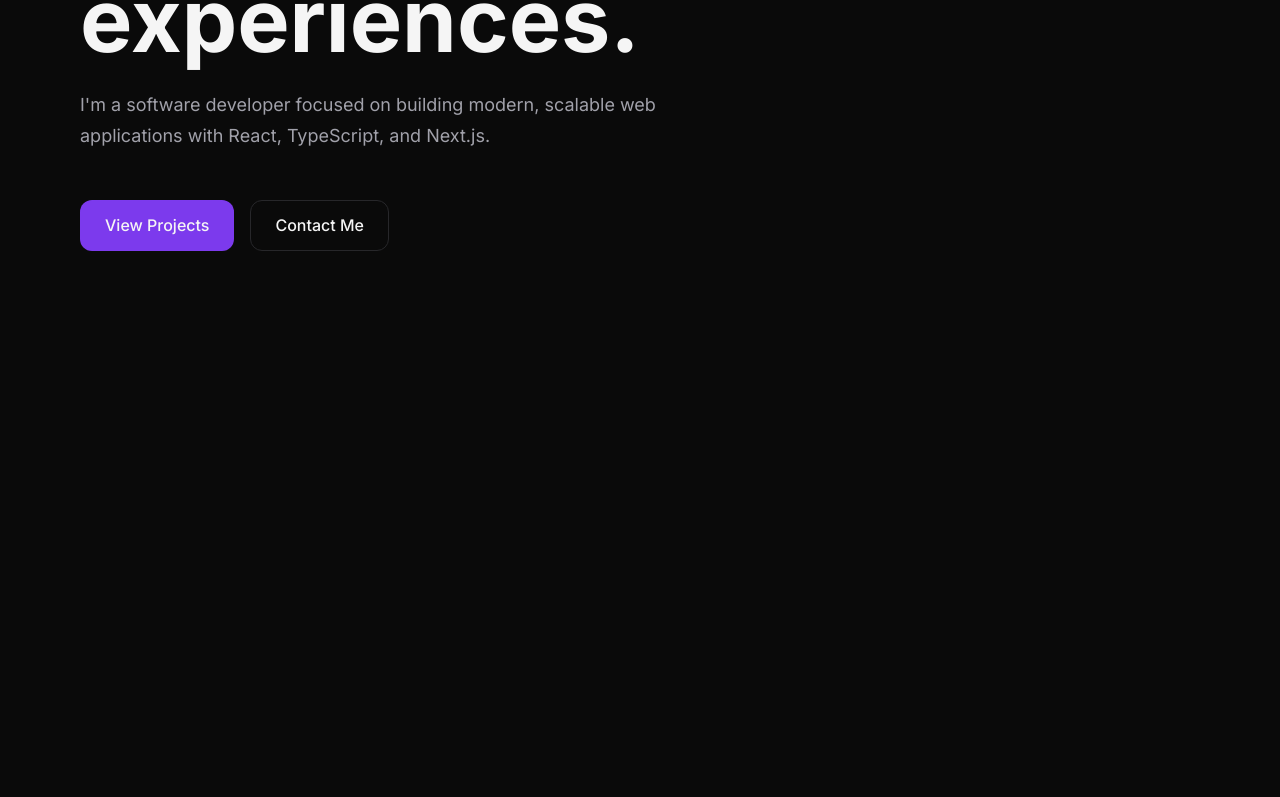
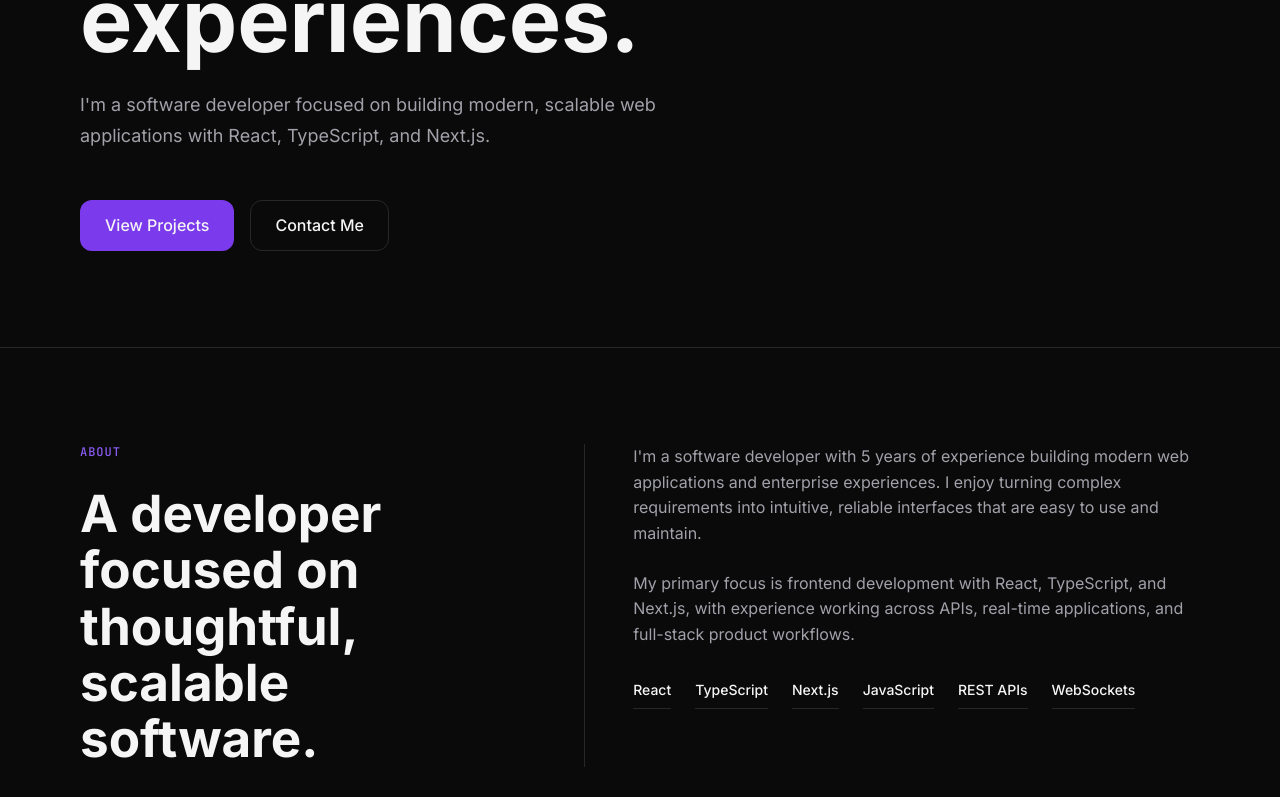
Before and after one commit to Prachi24599/my-portfolio, a React (Vite) app: page / in a window 1280 px wide. Shown: the part 505-1302 px from the top of the page. Before the commit the page ends 852 px from the top, so only its background shows below. Built offline with nearby package versions, Linux system fonts and the light colour scheme.

Commit message:
about_us section added

```diff
--- a/src/App.tsx
+++ b/src/App.tsx
@@ -1,4 +1,5 @@
 import Navbar from './components/Navbar'
+import About from './sections/About'
 import Hero from './sections/Hero'
 
 function App() {
@@ -7,6 +8,7 @@ function App() {
       <Navbar />
       <main className="app">
         <Hero />
+        <About />
       </main>
     </>
   )
--- /dev/null
+++ b/src/sections/About.css
@@ -0,0 +1,58 @@
+.about {
+  border-top: 1px solid var(--color-border);
+}
+
+.about__container {
+  display: grid;
+  grid-template-columns: 1fr 1.35fr;
+  gap: var(--space-12);
+}
+
+.about__heading {
+  padding-right: var(--space-12);
+}
+
+.about__label {
+  margin-bottom: var(--space-6);
+  color: var(--color-accent-hover);
+  font-family: var(--font-mono);
+  font-size: var(--font-size-caption);
+  font-weight: var(--font-weight-medium);
+  letter-spacing: 0.08em;
+  line-height: var(--line-height-caption);
+}
+
+.about h2 {
+  max-width: 16ch;
+}
+
+.about__content {
+  border-left: 1px solid var(--color-border);
+  padding-left: var(--space-12);
+}
+
+.about__content p {
+  max-width: 60ch;
+}
+
+.about__content p + p {
+  margin-top: var(--space-6);
+}
+
+.about__technologies {
+  display: flex;
+  flex-wrap: wrap;
+  gap: var(--space-3) var(--space-6);
+  margin: var(--space-8) 0 0;
+  padding: 0;
+  list-style: none;
+  color: var(--color-text-primary);
+  font-size: var(--font-size-small);
+  font-weight: var(--font-weight-medium);
+  line-height: var(--line-height-small);
+}
+
+.about__technologies li {
+  border-bottom: 1px solid var(--color-border);
+  padding-bottom: var(--space-2);
+}
--- /dev/null
+++ b/src/sections/About.tsx
@@ -0,0 +1,40 @@
+import Container from '../components/Container'
+import './About.css'
+
+function About() {
+  return (
+    <section id="about" className="about section">
+      <Container className="about__container">
+        <div className="about__heading">
+          <p className="about__label">ABOUT</p>
+          <h2>A developer focused on thoughtful, scalable software.</h2>
+        </div>
+
+        <div className="about__content">
+          <p>
+            I&apos;m a software developer with 5 years of experience building
+            modern web applications and enterprise experiences. I enjoy
+            turning complex requirements into intuitive, reliable interfaces
+            that are easy to use and maintain.
+          </p>
+          <p>
+            My primary focus is frontend development with React, TypeScript,
+            and Next.js, with experience working across APIs, real-time
+            applications, and full-stack product workflows.
+          </p>
+
+          <ul className="about__technologies">
+            <li>React</li>
+            <li>TypeScript</li>
+            <li>Next.js</li>
+            <li>JavaScript</li>
+            <li>REST APIs</li>
+            <li>WebSockets</li>
+          </ul>
+        </div>
+      </Container>
+    </section>
+  )
+}
+
+export default About
```
